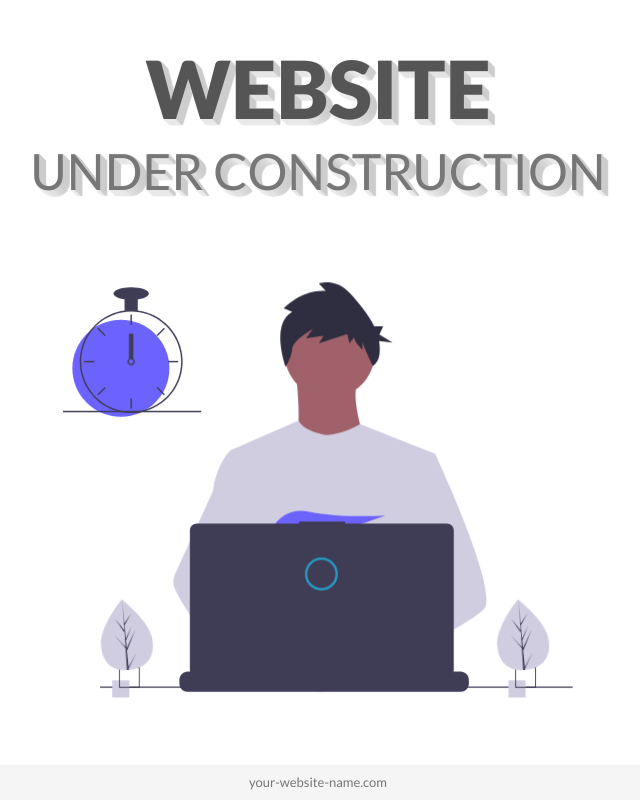
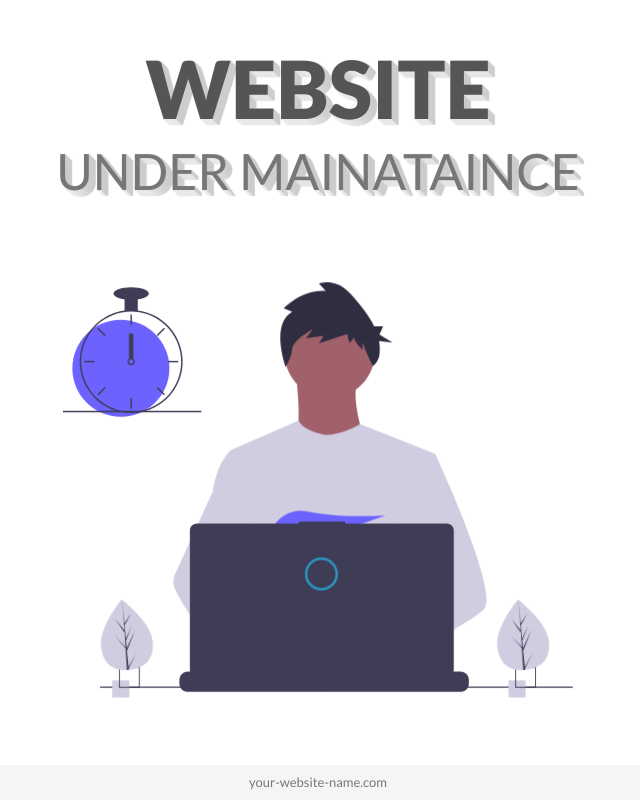
Before and after one commit to edwinroy17/under, a plain HTML site: page index.html in a window 1280 px wide. Shown: the whole page, without its empty margins (322-962 px from the left). Drawn offline with nearby package versions, Linux system fonts and the light colour scheme.

Commit message:
Update index.html
Contruction to maintaince

```diff
--- a/index.html
+++ b/index.html
@@ -29,7 +29,7 @@
       <div class="row justify-content-center">
         <div class="col-md-10 main-title">
           <h1>Website</h1>
-          <h2>under construction</h2>
+          <h2>under mainataince</h2>
         </div>
       </div>
       <div class="row align-items-center">
```
